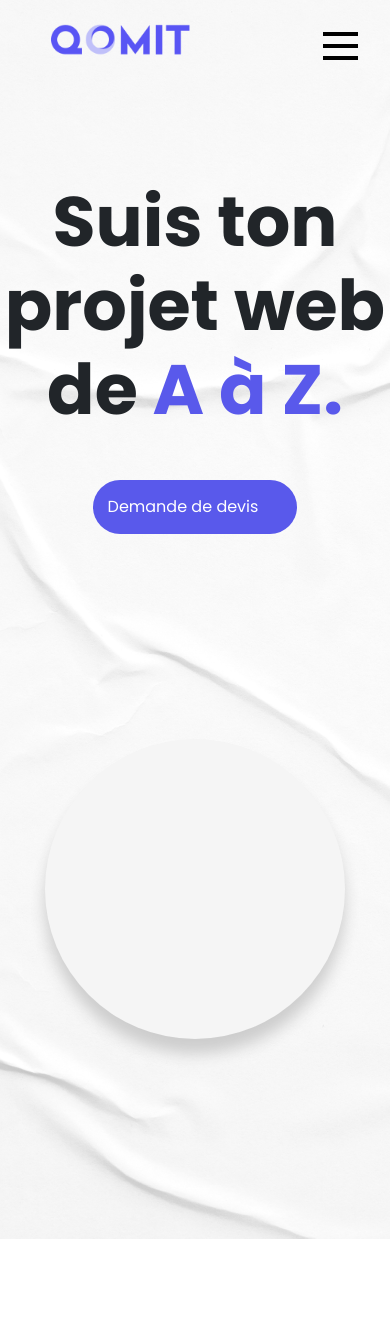
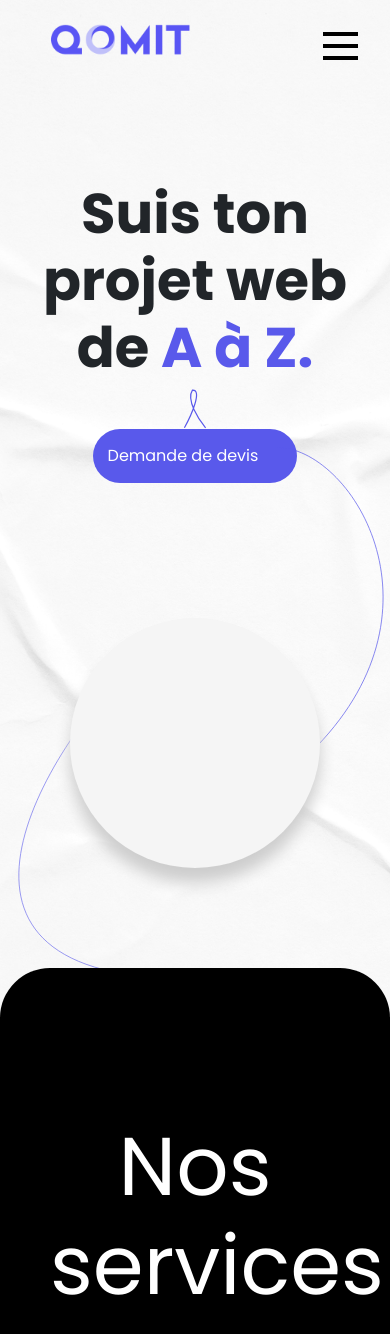
Before and after one commit to QuentinBoulay/qomit, a React (Create React App) app in the folder frontend/: page / in a window 390 px wide. Shown: the top 1334 px of the page. Before the commit the page ends 1239 px from the top, so only its background shows below. Built offline with nearby package versions, Linux system fonts and the light colour scheme; some icons are missing; what ra-data-json-server would draw is missing.

Commit message:
Correction menu responsive + debut création bloc "services"

```diff
--- /dev/null
+++ b/frontend/src/components/client/Home/Hero.js
@@ -0,0 +1,42 @@
+import React from 'react';
+
+
+function Hero ()  {
+
+  return (
+    <>
+        <div className='hero text-center'>
+        <h1>Suis ton projet web<br></br> de <span>A à Z.</span></h1>
+        <div className='loop-container'>
+            <svg width="40" height="40" viewBox="0 0 20 34" fill="none" xmlns="http://www.w3.org/2000/svg">
+            <path d="M1 33C6.92683 22.1174 16.5854 0.483543 7.80488 1.00942C2.36098 9.42338 13 25.8423 19 33" stroke="#5959EB"/>
+            </svg>
+            <button className="mx-auto purple-button d-flex align-items-center">
+            Demande de devis
+            <box-icon name='right-arrow-alt' color='#ffffff' ></box-icon>
+            </button>
+        </div>
+        <div className='loop-container'>
+            <svg className="loop-2 position-absolute" width="150" height="420" viewBox="0 0 150 420" fill="none" xmlns="http://www.w3.org/2000/svg">
+            <path d="M0.5 0.5C103 0.5 246 222.5 56.5 419" stroke="#5959EB"/>
+            </svg>
+        </div>
+        <div className="d-flex mt-5 justify-content-center align-items-center">
+            <a href="/"><box-icon name='linkedin' type='logo' color='#5959eb' style={{ marginRight: "20px", width: "30px", height: "30px" }} ></box-icon></a>
+            <a href="/"><box-icon name='instagram' type='logo' color='#5959eb' style={{ width: "30px", height: "30px" }}  ></box-icon></a>
+        </div>
+        <div className='video-container mx-auto d-flex justify-content-center align-items-center'>
+            <box-icon name='play' color='#5959eb' style={{ width: "100px", height: "100px" }} ></box-icon>
+        </div>
+        <div className='loop-container'>
+            <svg className="loop-3 position-absolute" width="395" height="501" viewBox="0 0 395 501" fill="none" xmlns="http://www.w3.org/2000/svg">
+            <path d="M167.036 1C9.5359 171 -193.864 553.9 394.536 493.5" stroke="#5959EB"/>
+            </svg>
+        </div>
+        </div>
+    </>
+  );
+
+};
+
+export default Hero;
--- a/frontend/src/components/client/Home/Home.js
+++ b/frontend/src/components/client/Home/Home.js
@@ -1,26 +1,15 @@
 import React from 'react';
 import Nav from '../Templates/Nav.js';
+import Hero from './Hero.js';
 
 function Home ()  {
 
   return (
     <>
     <Nav/>
-
-    <div className='hero text-center'>
-      <h1>Suis ton projet web<br></br> de <span>A à Z.</span></h1>
-      <button className="mx-auto mt-5 purple-button d-flex align-items-center">
-      Demande de devis
-      <box-icon name='right-arrow-alt' color='#ffffff' ></box-icon>
-      </button>
-      <div className="d-flex mt-5 justify-content-center align-items-center">
-        <a href="/"><box-icon name='linkedin' type='logo' color='#5959eb' style={{ marginRight: "20px", width: "50px", height: "50px" }} ></box-icon></a>
-        <a href="/"><box-icon name='instagram' type='logo' color='#5959eb' style={{ width: "50px", height: "50px" }}  ></box-icon></a>
-      </div>
-      <div className='video-container mx-auto d-flex justify-content-center align-items-center'>
-        <box-icon name='play' color='#5959eb' style={{ width: "100px", height: "100px" }} ></box-icon>
-      </div>
-
+    <Hero/>
+    <div className='services'>
+      <h2 className='font-size-82 text-center'>Nos services</h2>
     </div>
     </>
   );
--- a/frontend/src/components/client/Templates/Nav.js
+++ b/frontend/src/components/client/Templates/Nav.js
@@ -1,74 +1,79 @@
-import React, { useState } from 'react';
+import React, { useState, useEffect } from 'react';
 import { Link } from 'react-router-dom';
 import logo from "../../../img/logo.png";
 
 function Nav ()  {
   const [isActive, setIsActive] = useState(false);
 
+  useEffect(() => {
+    document.body.style.overflow = isActive ? 'hidden' : 'visible';
+  }, [isActive]);
+
   const handleClick = () => {
     setIsActive(prevState => !prevState);
   };
 
   return (
+
     <div className='container-fluid'>
         <nav>
           <div className='row py-4 px-5 align-items-center'>
-            <div className='logo-container p-0 d-flex justify-content-start col-12 col-lg-3 col-md-1 col-sm-1'>
+            <div className='logo-container p-0 d-flex justify-content-start col-12 col-lg-3 col-md-6 col-sm-6'>
               <Link to="/">
                 <img className='w-50' src={logo} alt='logo QOMIT'></img>
               </Link>
             </div>
-            <div className='menu-container p-0 col-12 col-lg-6 col-md-8 d-none d-md-block'>
+            <div className='menu-container p-0 col-12 col-lg-6 col-md-6 d-none d-lg-block'>
                 <ul className='list-unstyled d-flex justify-content-center'>
                   <div className='d-flex'>
-                    <li className='mr-1 font-size-18 active'>
+                    <li className='mr-1 font-size-14 active'>
                       <Link className='active' to="/admin/posts">Accueil</Link>
                     </li>
-                    <li className='mr-1 font-size-18'>
+                    <li className='mr-1 font-size-14'>
                       <Link to="/admin/posts">Services</Link>
                     </li>
-                    <li className='mr-1 font-size-18'>
+                    <li className='mr-1 font-size-14'>
                       <Link to="/admin/posts">L'agence</Link>
                     </li>
-                    <li className='font-size-18'>
+                    <li className='font-size-14'>
                       <Link to="/admin/posts">Devis</Link>
                     </li>
                   </div>
                 </ul>
               </div>
-              <div className="mobile-nav-button d-block d-sm-none" onClick={handleClick}>
+              <div className="mobile-nav-button d-md-block d-sm-block d-xs-block d-lg-none" onClick={handleClick}>
                 <div className={`mobile-nav-button__line ${isActive ? 'mobile-nav-button__line--1 line_white' : ''}`}></div>
                 <div className={`mobile-nav-button__line ${isActive ? 'mobile-nav-button__line--2 line_white' : ''}`}></div>
                 <div className={`mobile-nav-button__line ${isActive ? 'mobile-nav-button__line--3 line_white' : ''}`}></div>
               </div>
 
-              <nav className={`mobile-menu ${isActive ? 'mobile-menu--open d-block d-sm-none' : ''}`}>
+              <nav className={`mobile-menu ${isActive ? 'mobile-menu--open d-md-block d-sm-block d-xs-block' : ''}`}>
                 <ul className='list-unstyled'>
                   <li className='mr-1 font-size-48 active'>
-                    <Link className='active' to="/admin/posts">Accueil</Link>
+                    <Link className='d-inline-block active' to="/admin/posts">Accueil</Link>
                   </li>
                   <li className='mr-1 font-size-48'>
-                    <Link to="/admin/posts">Services</Link>
+                    <Link className="d-inline-block" to="/admin/posts">Services</Link>
                   </li>
                   <li className='mr-1 font-size-48'>
-                    <Link to="/admin/posts">L'agence</Link>
+                    <Link className="d-inline-block" to="/admin/posts">L'agence</Link>
                   </li>
                   <li className='font-size-48'>
-                    <Link to="/admin/posts">Devis</Link>
+                    <Link className="d-inline-block" to="/admin/posts">Devis</Link>
                   </li>
 
                   <li className='mt-5 font-size-48'>
-                  <Link to="/admin/posts">Contact</Link>
+                  <Link className="d-inline-block" to="/admin/posts">Contact</Link>
                   </li>
                   <li className='mt-5 text-center font-size-28'>
                     <div className='client-place-burger d-inline-block'><Link to="/admin/posts">Espace client</Link></div>
                   </li>
                 </ul>
               </nav>
-              <div className='contact-container p-0 d-flex justify-content-end align-items-center col-12 col-lg-3 col-md-3'>
-                <Link className='d-none d-sm-block font-size-18' to="/admin/posts">Contact</Link>
-                <div className='d-none d-sm-block ml-4 client-place button'>
-                  <Link className='font-size-18' to="/admin/posts">Espace client</Link>
+              <div className='contact-container p-0 d-flex justify-content-end align-items-center col-12 col-lg-3'>
+                <Link className='d-none d-lg-block font-size-14' to="/admin/posts">Contact</Link>
+                <div className='d-none d-lg-block ml-4 client-place button'>
+                  <Link className='font-size-14' to="/admin/posts">Espace client</Link>
                 </div>
               </div>
             </div>
--- a/frontend/src/index.scss
+++ b/frontend/src/index.scss
@@ -8,7 +8,7 @@ body {
   background-size: cover;
 }
 
-$font-sizes: (14, 16, 18, 20, 22, 24, 26, 28, 30, 32, 34, 36, 38, 40, 42, 44, 46, 48, 96);
+$font-sizes: (14, 16, 18, 20, 22, 24, 26, 28, 30, 32, 34, 36, 38, 40, 42, 44, 46, 48, 76, 78, 82, 96);
 $violet : #5959EB;
 
 @each $font-size in $font-sizes {
@@ -18,8 +18,12 @@ $violet : #5959EB;
 }
 
 h1 {
-  font-size: 96px;
+  font-size: 82px;
   font-weight: 700;
+}
+
+h2 {
+  font-weight: 400;
 }
 
 h1 span {
@@ -50,10 +54,16 @@ a {
 }
 
 
+// MENU CONTAINER
+
 .menu-container ul div {
   background-color: white;
   border-radius: 50px;
   box-shadow: 0px 0px 17px #CDCDCD;
+}
+
+.menu-container ul {
+  margin: 0;
 }
 
 .menu-container li {
@@ -132,7 +142,7 @@ a {
   }
 }
 
-//Mobile Menu
+// MOBILE MENU
 
 .mobile-menu {
   background-color: white;
@@ -144,15 +154,15 @@ a {
 .mobile-menu--open {
   visibility: visible;
   display:block;
-  max-width:500px;
   width:100%;
-  right:0;
-  height: 100vh;
   background: $violet;
   position:absolute;
   z-index:9998;
   top:0;
-  transition: background-color 0.6s ease-in-out;
+  bottom: 0 !important;
+  left: 0;
+  right: 0;
+  transition: all 0.6s ease-in-out;
     ul {
       position: relative;
       top: 50%;
@@ -160,17 +170,12 @@ a {
       padding:0;
       li {
           list-style: none;
+          text-align: center;
           a {
-              width:100%;
-              max-width:1200px;
-              margin:0 auto;
               display:block;
               text-align: center;
-              text-decoration:none;
               color:white;
               font-weight: bold;
-              overflow:hidden;
-              position:relative;
           }
       }
   }
@@ -186,10 +191,10 @@ a {
   border-radius: 50px;
 }
 
-/////////////////////////// HERO
+// HERO
 
 .hero {
-  padding: 200px 0;
+  padding: 150px 0 0 0;
 }
 
 .purple-button {
@@ -204,6 +209,9 @@ a {
 .purple-button:hover {
   background-color: black;
   transition: all 0.3s ease-in-out;
+  z-index: 998;
+  position: relative;
+  border: none;
 }
 
 /// VIDEO
@@ -215,18 +223,75 @@ a {
   background-color: #F5F5F5;
   margin: 100px auto;
   box-shadow: 0px 15px 15px #CDCDCD;
+  position: relative;
+  z-index: 999;
 }
+
+// LOOPS
+
+.loop-container .loop-2 {
+  margin: -36px 0 0px 83px;
+  z-index: 2;
+}
+
+.loop-container .loop-3 {
+  margin: -189px 0 0px -289px;
+  z-index: 4;
+}
+
+
+// SERVICES
+
+.services {
+  padding: 150px 50px 100px 50px;
+  background-color: black;
+  color: white;
+  border-radius: 50px 50px 0 0;
+  position: relative;
+  z-index: 997;
+}
+
+
+
+
+
+
+
+
+
+
+
+
+
+
+
 
 // MEDIA QUERIES
 
 @media (max-width: 700px) {
 
   h1 {
-    font-size: 70px !important;
+    font-size: 56px !important;
   }
 
   .hero {
-    padding: 100px 0;
+    padding: 100px 30px;
+  }
+
+  .video-container {
+    margin: 50px 0 0 0;
+    width: 250px;
+    height: 250px;
+  }
+
+  .loop-container .loop-2 {
+    margin: -36px 0 0px 60px;
+    height: 300px;
+  }
+
+  .loop-container .loop-3 {
+    height: 300px;
+    margin: -189px 0 0px -256px;
   }
 
 }
```
